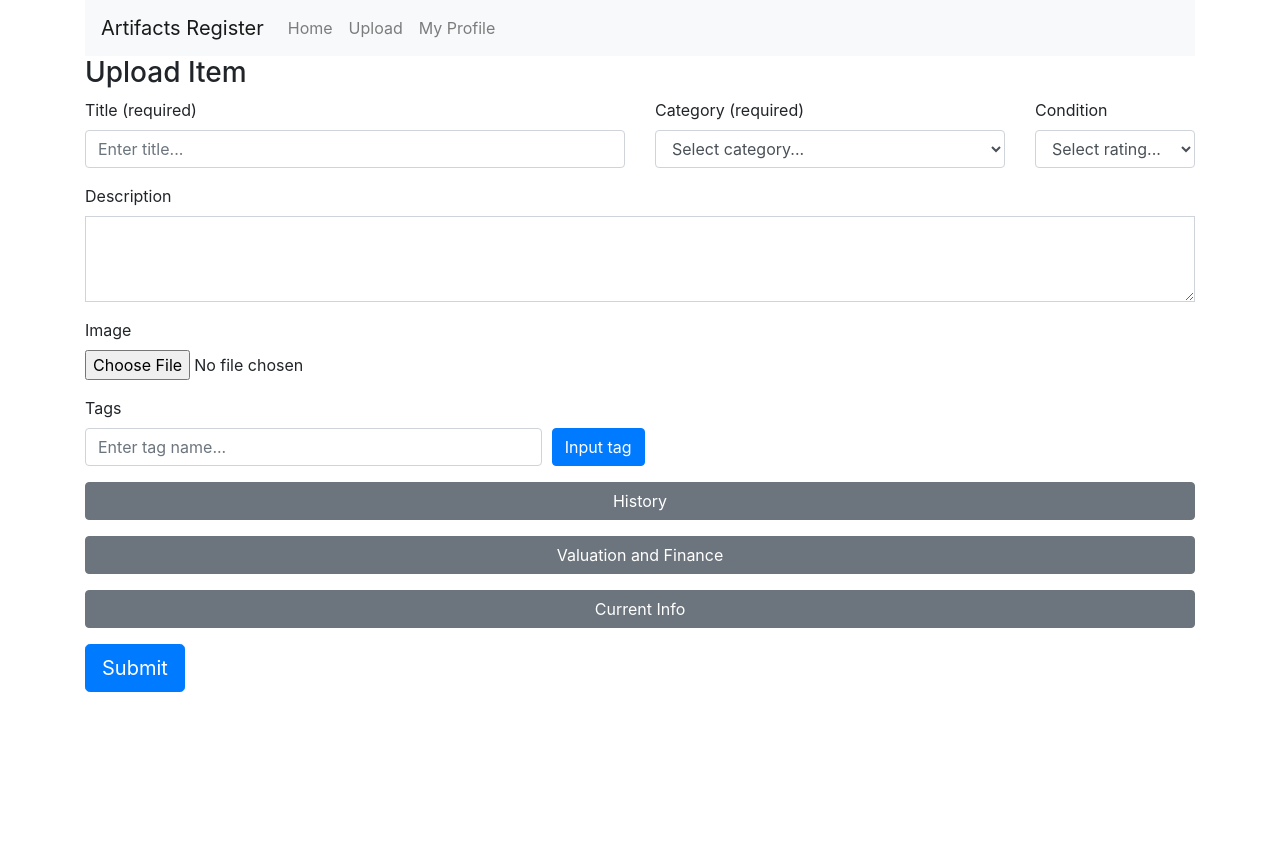
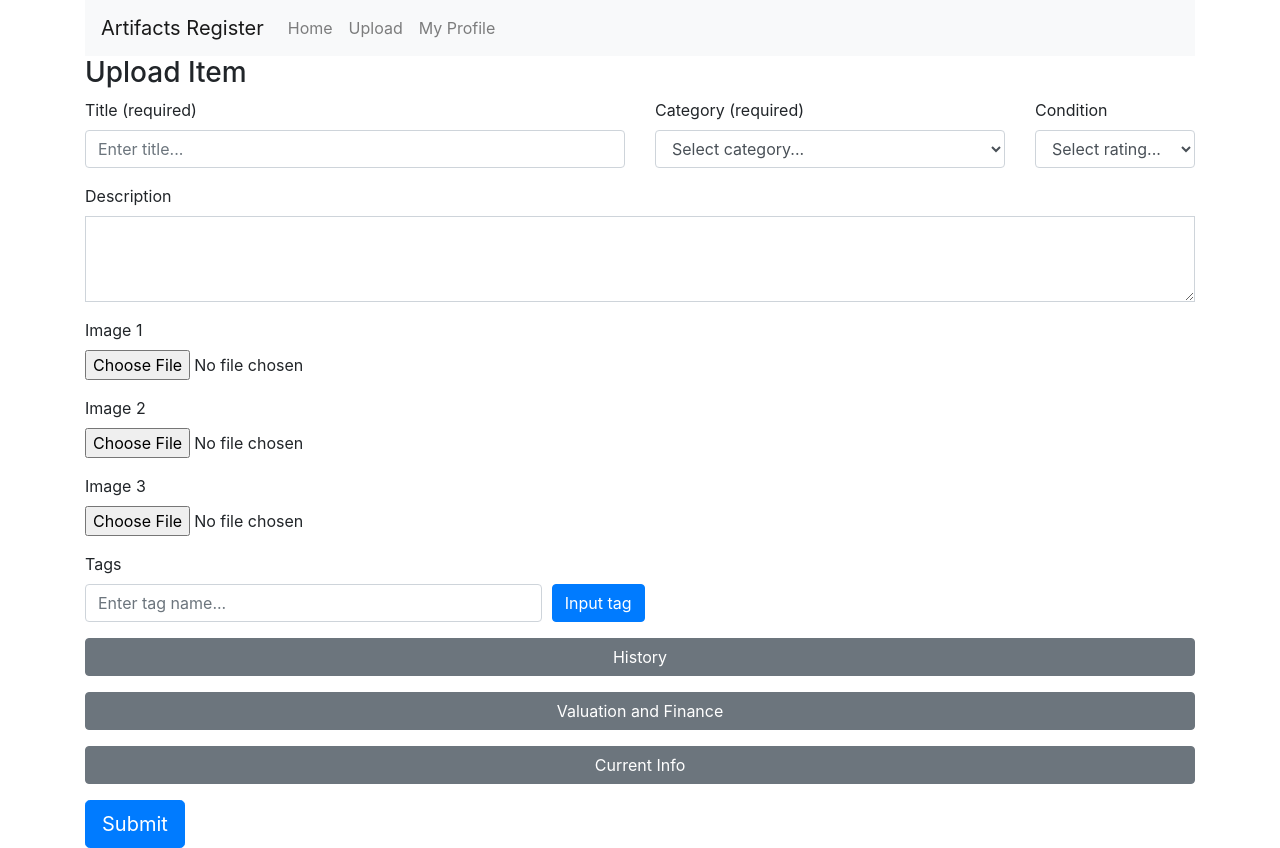
Before and after one commit to Tia-Lowenthal/COMP30022_TeamTaco, a React (Create React App) app in the folder artifact-repo/: page /upload in a window 1280 px wide. Before the commit the page ends 800 px from the top, so only its background shows below. Built offline with nearby package versions, Linux system fonts and the light colour scheme.

Commit message:
add extra image fields

```diff
--- a/artifact-repo/package.json
+++ b/artifact-repo/package.json
@@ -3,6 +3,7 @@
   "version": "0.1.0",
   "private": true,
   "dependencies": {
+    "axios": "^0.19.0",
     "bootstrap": "^4.3.1",
     "jquery": "^3.4.1",
     "popper.js": "^1.15.0",
--- a/artifact-repo/src/components/uploadform.component.js
+++ b/artifact-repo/src/components/uploadform.component.js
@@ -1,6 +1,7 @@
 import React, { Component } from 'react';
 import toBoolean from 'validator/lib/toBoolean';
 import toInt from 'validator/lib/toInt';
+import axios from 'axios';
 
 export default class Upload extends Component {
     constructor(){
@@ -10,7 +11,9 @@ export default class Upload extends Component {
             category: '',
             condition: '',
             description: '',
-            image: '',
+            image1: '',
+            image2: '',
+            image3: '',
             tags: '',
             placeOfOrigin: '',
             yearOfOrigin: '',
@@ -49,7 +52,9 @@ export default class Upload extends Component {
             category: this.state.category,
             condition: this.state.condition,
             description: this.state.description,
-            image: this.state.image,
+            image1: this.state.image1,
+            image2: this.state.image2,
+            image3: this.state.image3,
             tags: this.state.tags,
             placeOfOrigin: this.state.placeOfOrigin,
             yearOfOrigin: this.state.yearOfOrigin,
@@ -69,7 +74,9 @@ export default class Upload extends Component {
 
         console.log(newItem);
 
-        window.location = '/';
+        axios.post('http://localhost:5000/add', newItem).then(res => console.log(res.data));
+
+        /*window.location = '/';*/
 
     }
 
@@ -107,8 +114,16 @@ export default class Upload extends Component {
                         <textarea className="form-control rounded-0" name="description" rows="3" value={this.state.description} onChange={this.handleChange}></textarea>
                     </div>
                     <div className="form-group">
-                        <label>Image</label>
-                        <input type="file" className="form-control-file" name="image" value={this.state.image} onChange={this.handleChange}></input>
+                        <label>Image 1</label>
+                        <input type="file" className="form-control-file" name="image1" value={this.state.image1} onChange={this.handleChange}></input>
+                    </div>
+                    <div className="form-group">
+                        <label>Image 2</label>
+                        <input type="file" className="form-control-file" name="image2" value={this.state.image2} onChange={this.handleChange}></input>
+                    </div>
+                    <div className="form-group">
+                        <label>Image 3</label>
+                        <input type="file" className="form-control-file" name="image3" value={this.state.image3} onChange={this.handleChange}></input>
                     </div>
                     <div className="form-group">
                         <label>Tags</label>
```
Also changed, not shown: 1 other file (tests, documents, lock files or other folders).
